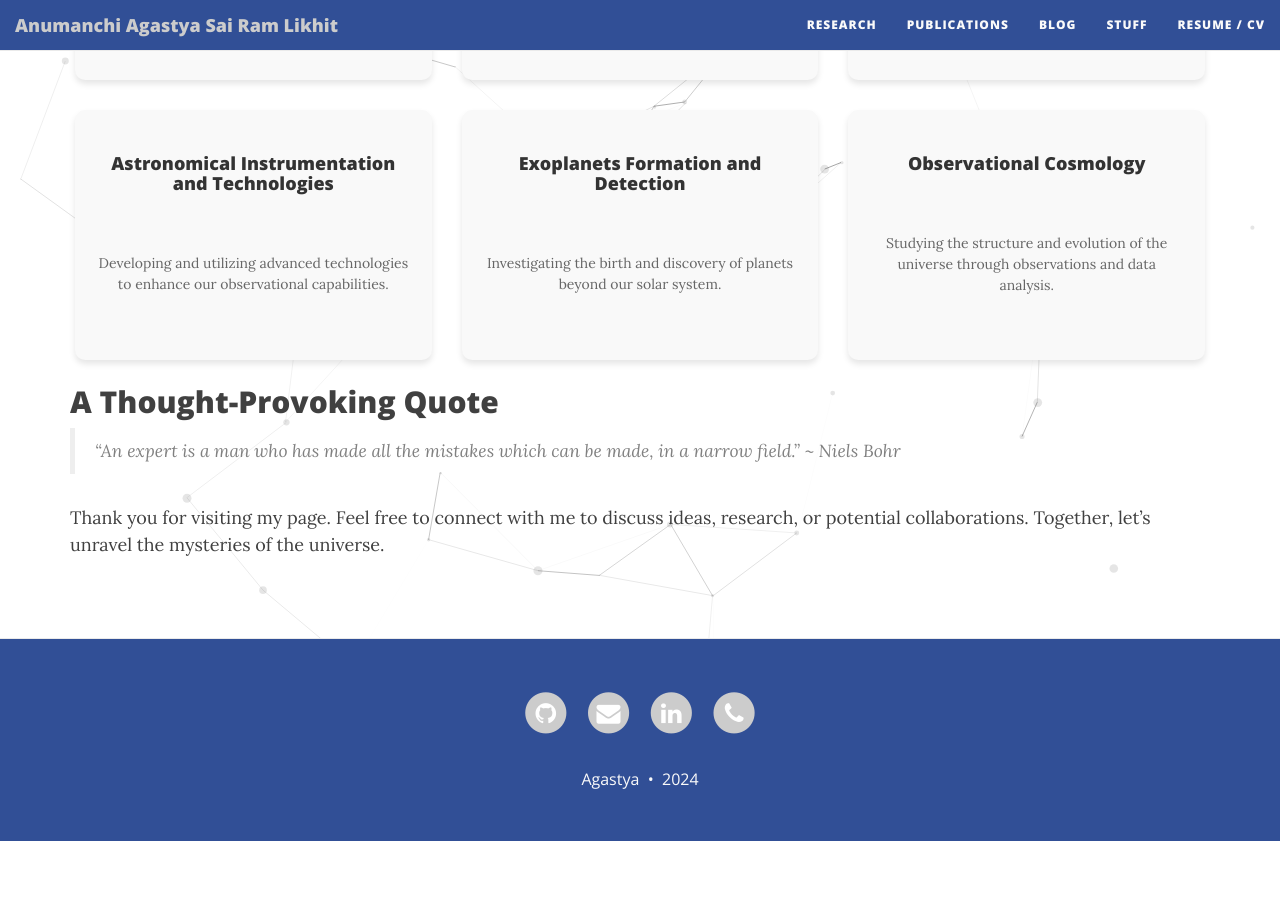
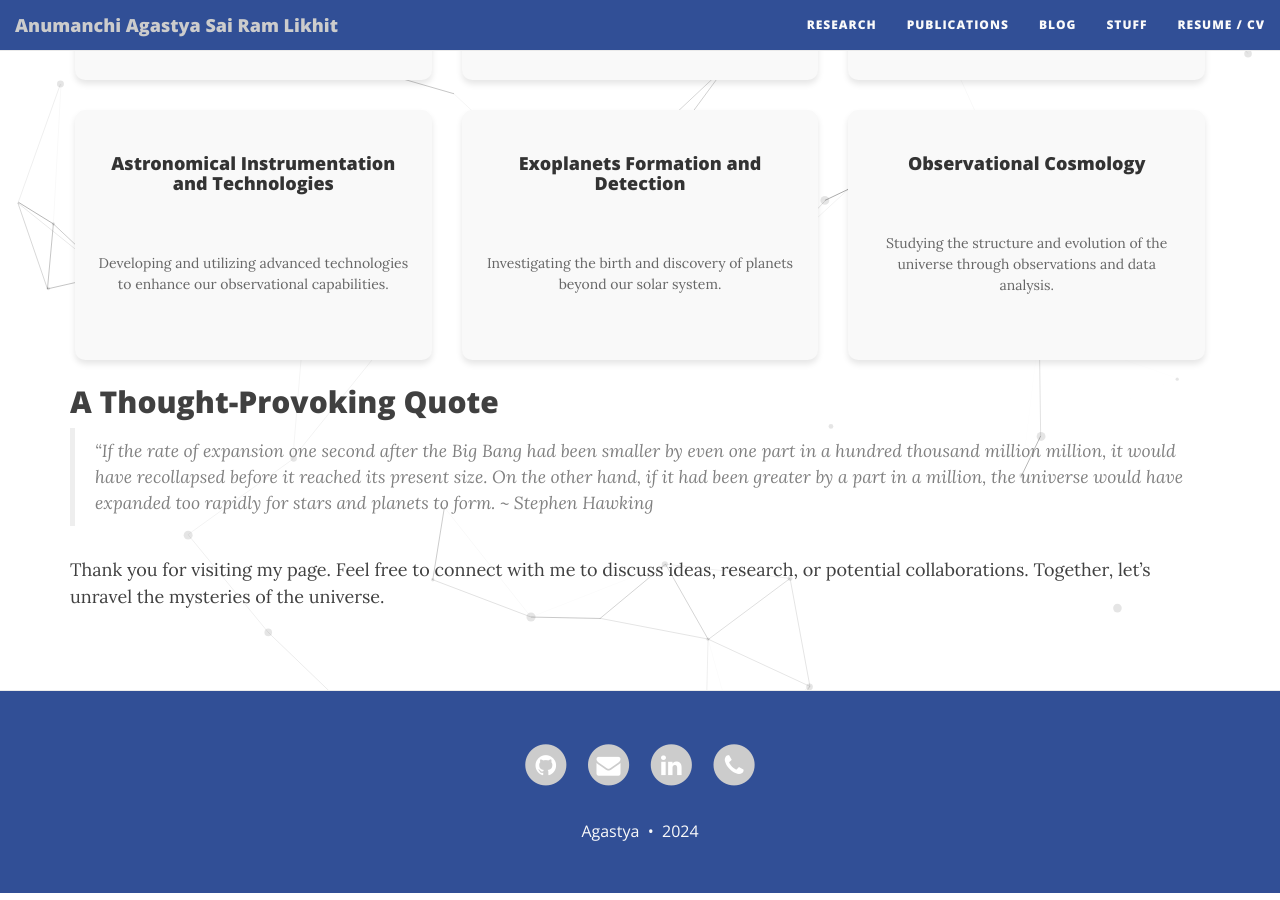
Before and after one commit to astropi-b/astropi-b.github.io, a Jekyll site: the page built from index.md, in a window 1280 px wide and 900 px high, scrolled down 743 px. Built offline with Jekyll 4.4.1, drawn with Linux system fonts in a browser that asks for light colours; nearby versions of some CDN libraries; before the commit the page ends 1591 px from its top, so only the background shows below that.

Commit message:
Update index.md

```diff
--- a/index.md
+++ b/index.md
@@ -120,6 +120,7 @@ My research interests are broad and varied, reflecting my curiosity about the co
     <h4>Exoplanets Formation and Detection</h4>
     <p>Investigating the birth and discovery of planets beyond our solar system.</p>
   </div>
+
   <div class="research-item">
     <h4>Observational Cosmology</h4>
     <p>Studying the structure and evolution of the universe through observations and data analysis.</p>
@@ -128,8 +129,7 @@ My research interests are broad and varied, reflecting my curiosity about the co
 
 ## A Thought-Provoking Quote
 
-> "An expert is a man who has made all the mistakes which can be made, in a narrow field."
-> ~ Niels Bohr
+> "If the rate of expansion one second after the Big Bang had been smaller by even one part in a hundred thousand million million, it would have recollapsed before it reached its present size. On the other hand, if it had been greater by a part in a million, the universe would have expanded too rapidly for stars and planets to form.  ~ Stephen Hawking
 
 
 Thank you for visiting my page. Feel free to connect with me to discuss ideas, research, or potential collaborations. Together, let's unravel the mysteries of the universe.
```
